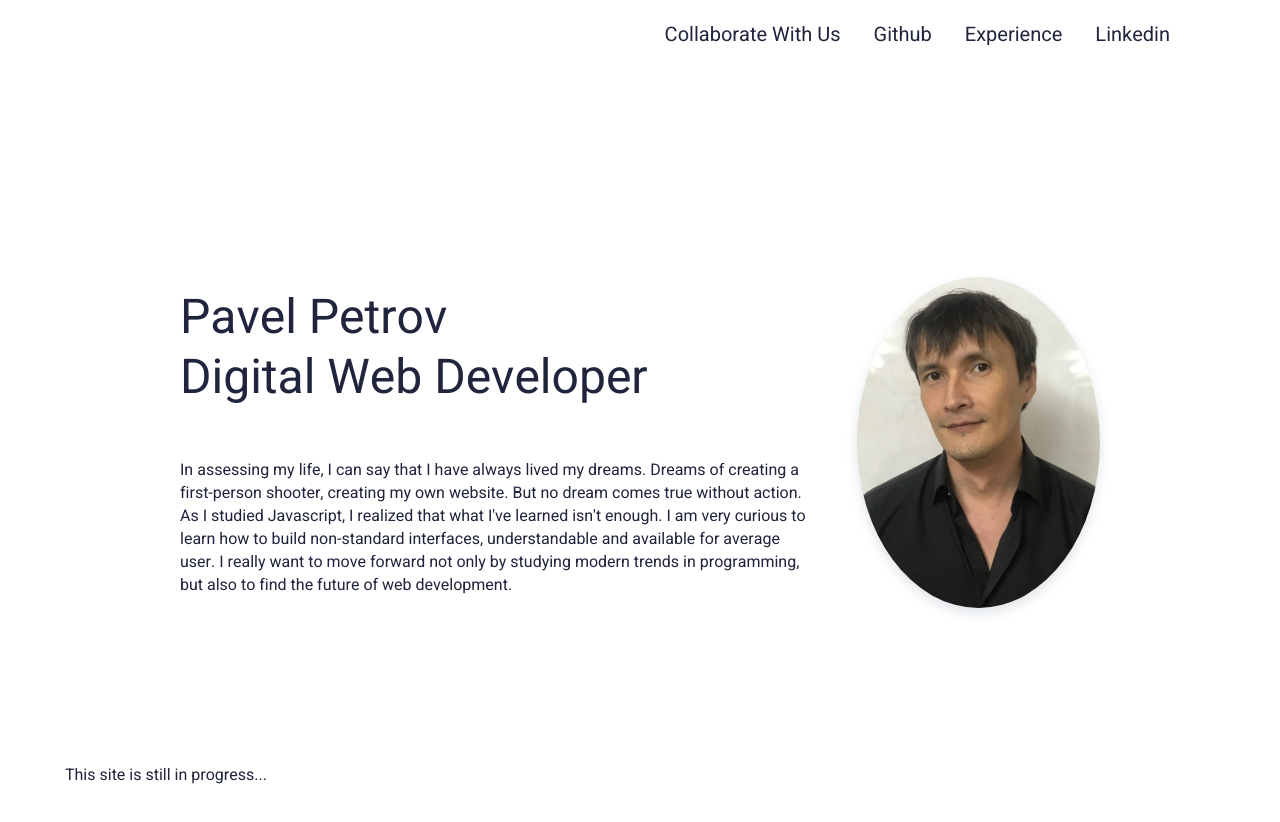
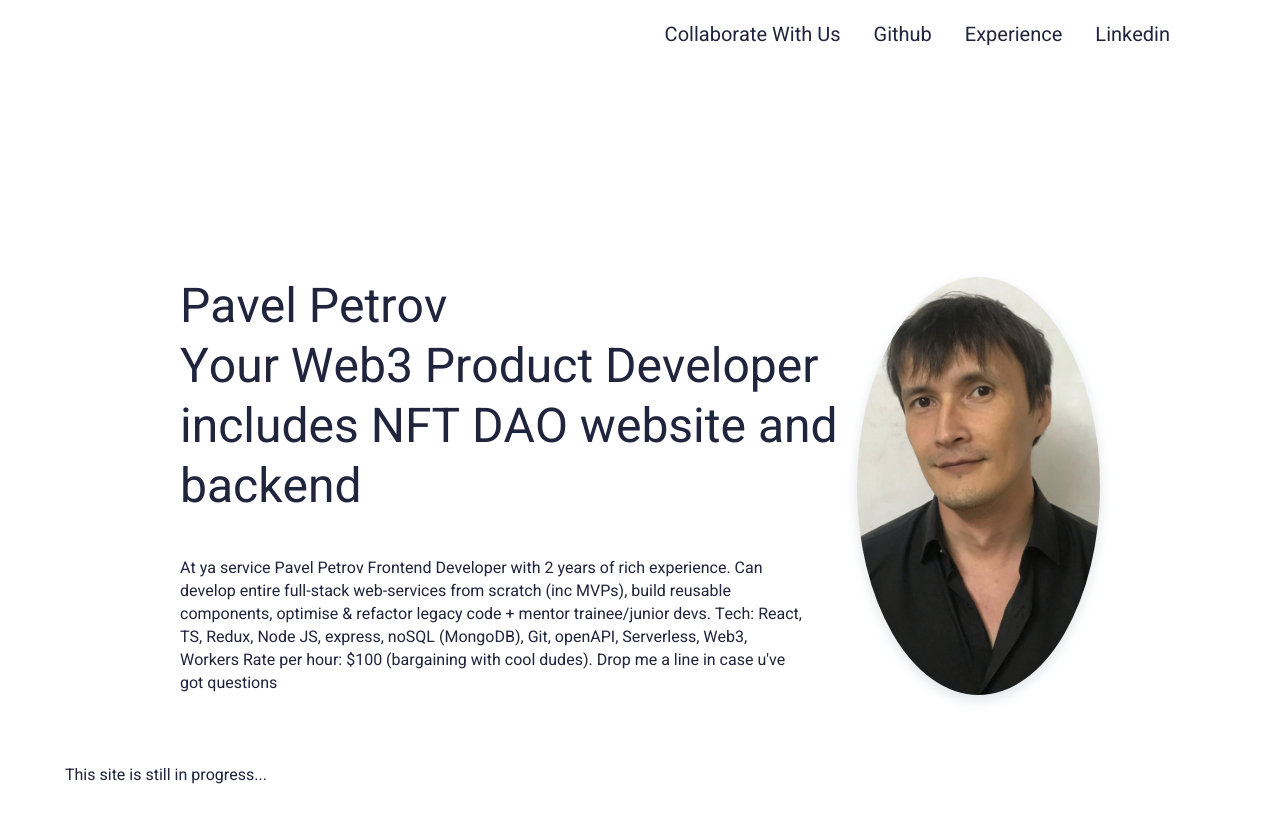
Before and after one commit to HakasLepehen/pavel-petrov-landing-page, a website built with webpack: page src/index.html in a window 1280 px wide. Before the commit the page ends 800 px from the top, so only its background shows below. Built offline with nearby package versions, Linux system fonts and the light colour scheme.

Commit message:
Update index page

```diff
--- a/src/index.html
+++ b/src/index.html
@@ -66,15 +66,14 @@
                         <div class="block__text">
                             <div class="block__title">
                                 <h1>Pavel Petrov<br>
-                                    Digital Web Developer
+                                    Your Web3 Product Developer includes NFT DAO website and backend
+
                                 </h1>
                             </div>
-                            <div class="block__description">
-                                In assessing my life, I can say that I have always lived my dreams.
-                                Dreams of creating a first-person shooter, creating my own website. But no dream comes true without action.
-                                As I studied Javascript, I realized that what I've learned isn't enough.
-                                I am very curious to learn how to build non-standard interfaces, understandable and available for average user.
-                                I really want to move forward not only by studying modern trends in programming, but also to find the future of web development.
+                            <div class="block__description">At ya service Pavel Petrov Frontend Developer with 2 years of rich experience.
+Can develop entire full-stack web-services from scratch (inc MVPs), build reusable components, optimise & refactor legacy code + mentor trainee/junior devs.
+Tech: React, TS, Redux, Node JS, express, noSQL (MongoDB), Git, openAPI, Serverless, Web3, Workers
+Rate per hour: $100 (bargaining with cool dudes). Drop me a line in case u've got questions
                             </div>
                         </div>
                     </div>
```
